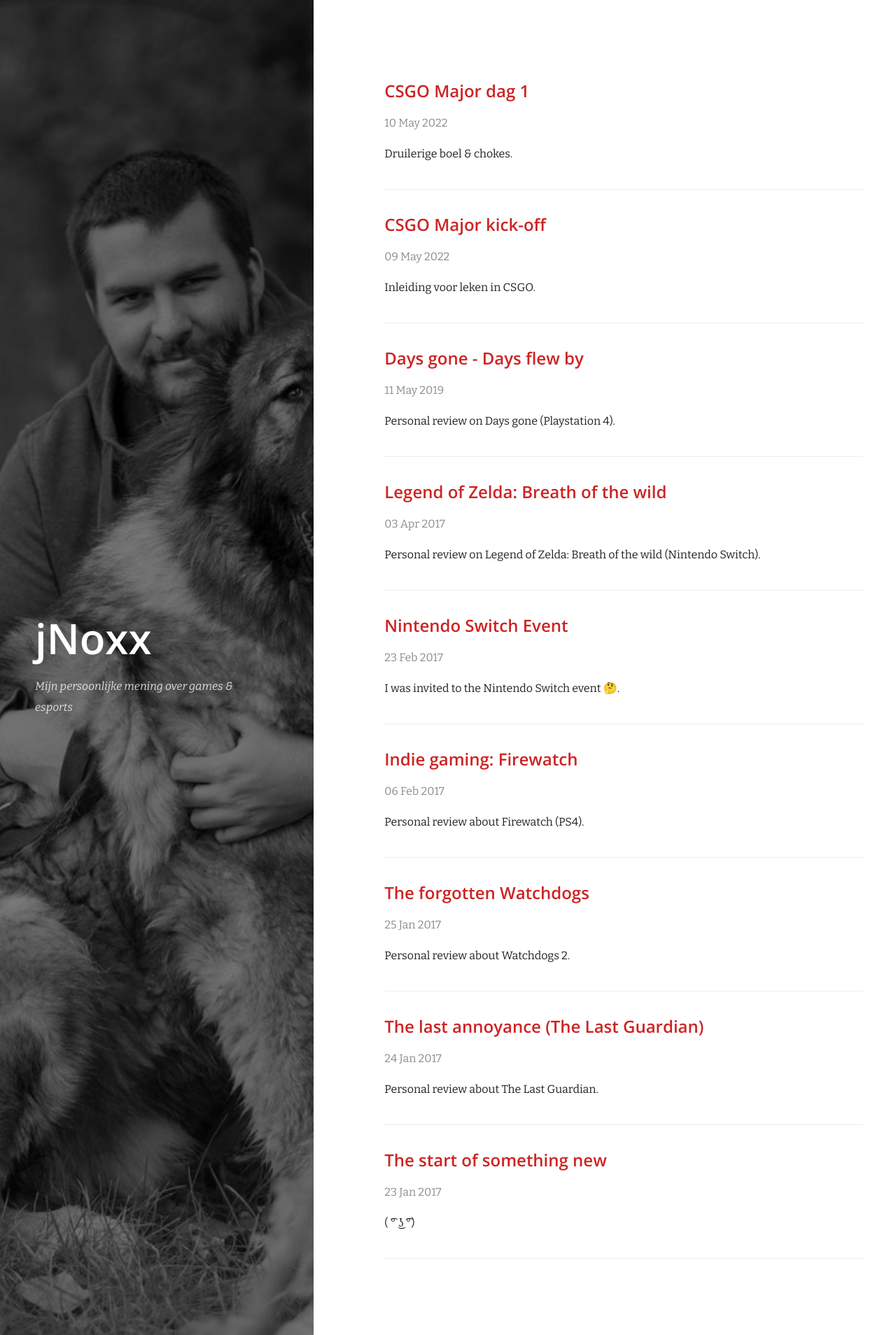
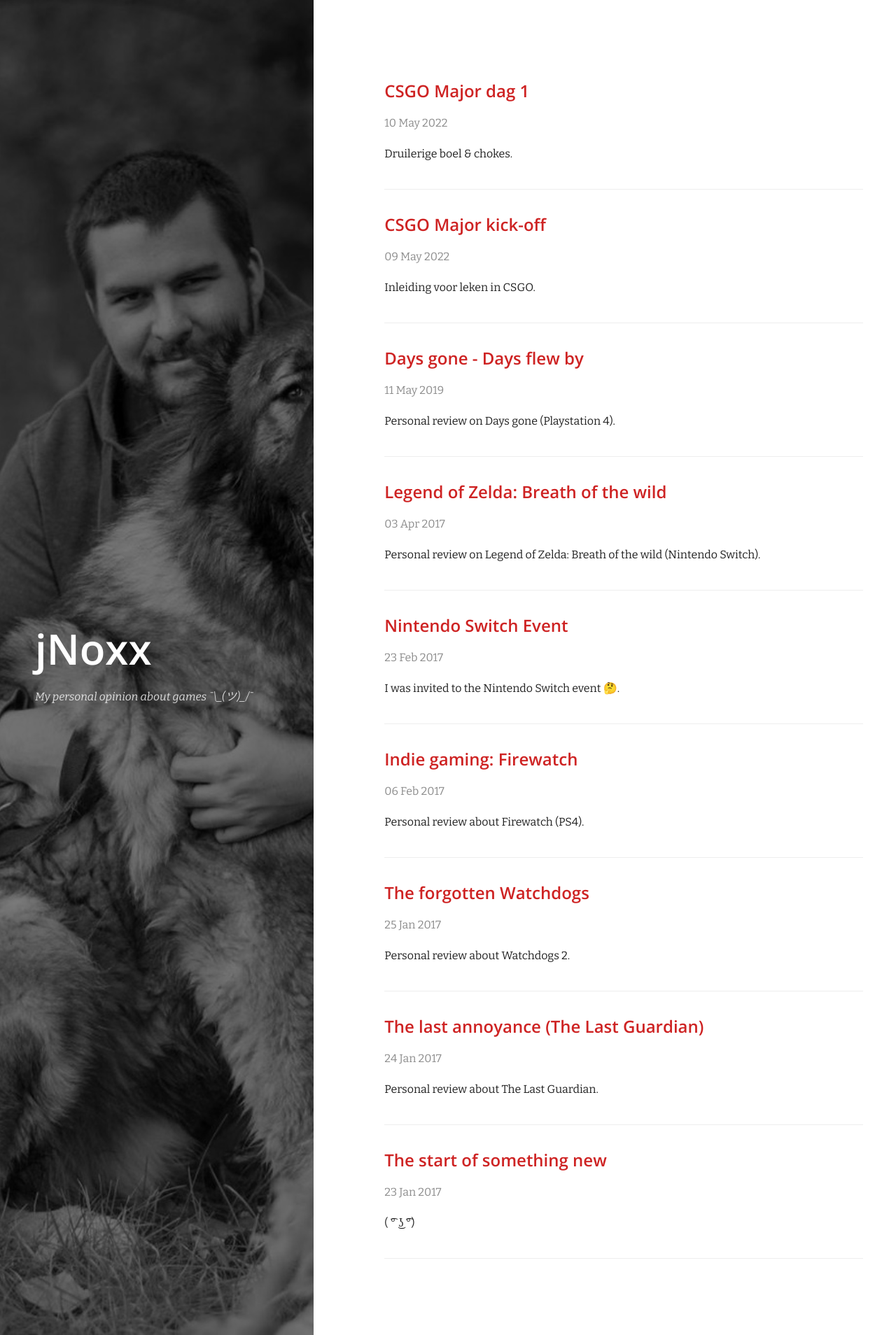
Before and after one commit to jNoxx/jnoxx-blog, a Jekyll site: the page built from index.html, in a window 1280 px wide. Shown: the whole page at 70% size. Built offline with Jekyll 4.4.1, drawn with Linux system fonts in a browser that asks for light colours; nearby versions of some CDN libraries; Markdown is read by kramdown in place of the engine named in the settings.

Commit message:
Revert "Change titel"
This reverts commit 404712f89a70c2617c686285833ff62d28a6df6b.

```diff
--- a/_config.yml
+++ b/_config.yml
@@ -1,6 +1,6 @@
 # Site settings
 title: 'jNoxx' # Your Title
-tagline: 'Mijn persoonlijke mening over games & esports' # A brief tagline for your site
+tagline: 'My personal opinion about games ¯\_(ツ)_/¯' # A brief tagline for your site
 sidebar_image: /images/cover.jpg
 
 # Build settings
```
